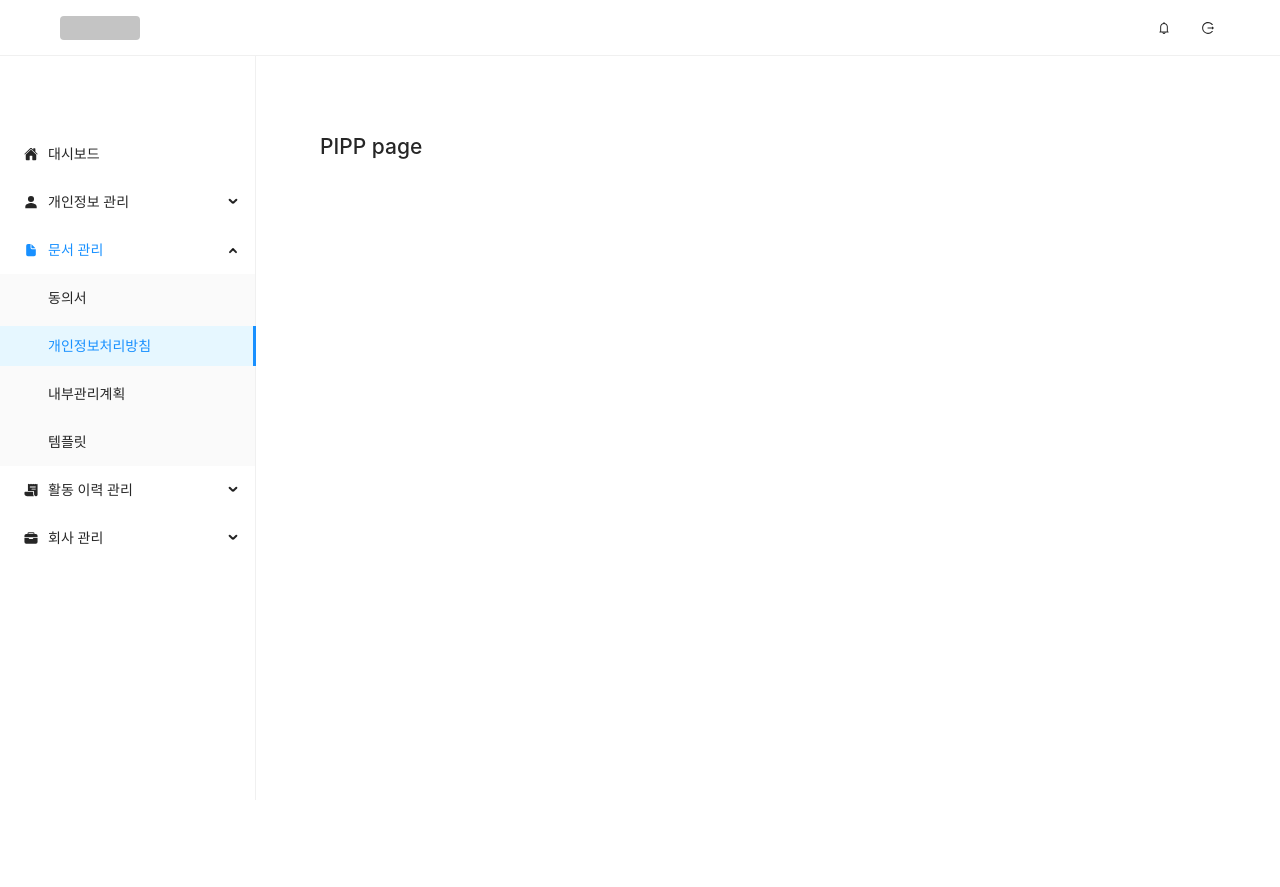
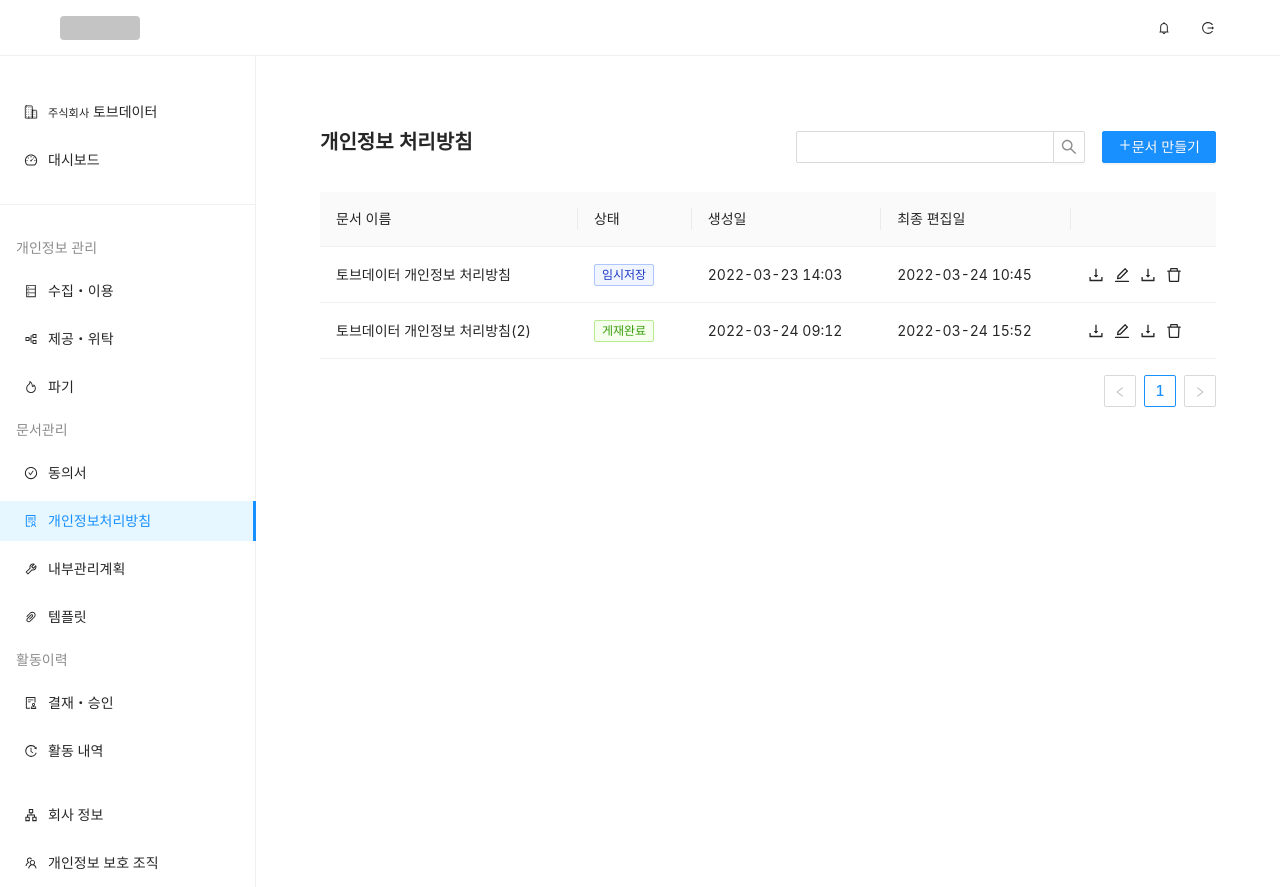
Before and after one commit to tovdata/dpot-front, a Next.js app: page /doc/pipp in a window 1280 px wide. Before the commit the page ends 800 px from the top, so only its background shows below. Built offline with nearby package versions, Linux system fonts and the light colour scheme.

Commit message:
2022.04.04. - Modify UI for side menu - Modify a multi select box (compare a target options) - Add a searchable table component

```diff
--- /dev/null
+++ b/components/PIPPTable.tsx
@@ -0,0 +1,15 @@
+// Component
+import { SearchableTable } from './common/Table';
+// Data
+import { personalInfoProcessingPolicyTableHeader } from '../models/data';
+// Data (temporary)
+import { personalInfoProcessingPolicy } from '../models/temporary';
+
+// Component (personal information processing policy)
+export const PersonalInfoProcessingPolicy = (): JSX.Element => {
+  return (<SearchableTable dataSource={personalInfoProcessingPolicy} headers={personalInfoProcessingPolicyTableHeader} title='개인정보 처리방침' />);
+}
+// Component (create a pipp)
+export const CreatePIPP = (): JSX.Element => {
+  return (<></>);
+}
--- a/components/PITable.tsx
+++ b/components/PITable.tsx
@@ -1,5 +1,5 @@
 // Component
-import { EditableTable } from '../components/common/Table';
+import { EditableTable } from './common/Table';
 // Data
 import { personalInfoTableHeader, falseNameInfoTableHeader } from '../models/data';
 import { personalInfo, falseNameInfo } from '../models/temporary';
--- a/components/common/Input.tsx
+++ b/components/common/Input.tsx
@@ -7,6 +7,10 @@ interface EditableInputProps {
   content: string;
   onChange: (e: any) => void;
 }
+interface SearchableInputProps {
+  content: string;
+  onSearch: (value: string, e: any) => void;
+}
 
 // Component (editable input)
 export const EditableInput = ({ content, onChange }: EditableInputProps): JSX.Element => {
@@ -15,5 +19,18 @@ export const EditableInput = ({ content, onChange }: EditableInputProps): JSX.El
   // Create an event handler (onChange)
   const onNewChange = (e: any): void => { setValue(e.target.value); onChange(e.target.value) }
   // Return an element
-  return (<Input onChange={onNewChange} type='text' value={content} style={{ width: '100%' }} />);
+  return (<Input onChange={onNewChange} type='text' value={value} style={{ width: '100%' }} />);
 }
+// Component (searchable input)
+export const SearchableInput = ({ content, onSearch }: SearchableInputProps): JSX.Element => {
+  // Set a local state
+  const [value, setValue] = useState<string>(content);
+  // Create an event handler (onChange)
+  const onChange = (e: any): void => setValue(e.target.value);
+  // Return an elemtn
+  return (
+    <Input.Group>
+      <Input.Search allowClear onChange={onChange} onSearch={onSearch} style={{ width: '100%' }} value={value} />
+    </Input.Group>
+  )
+}
--- a/components/common/Select.tsx
+++ b/components/common/Select.tsx
@@ -4,6 +4,7 @@ import { Select } from 'antd';
 
 /** Interface (Props) */
 interface EditableSelectProps {
+  compareOptions?: string[];
   defaultOptions: string[];
   totalOptions: string[];
 }
@@ -30,11 +31,11 @@ export const EditableSelectSingle = ({ defaultOptions, onChange, totalOptions }:
   return (<Select onChange={onSelect} options={options} showSearch style={{ width: '100%' }} value={selected} />);
 };
 // Component (editable select)
-export const EditableSelectMulti = ({ defaultOptions, onChange, totalOptions }: EditableSelectMultiProps): JSX.Element => {
+export const EditableSelectMulti = ({ compareOptions, defaultOptions, onChange, totalOptions }: EditableSelectMultiProps): JSX.Element => {
   // Set a local state
   const [selected, setSelected] = useState<string[]>(defaultOptions);
   // Set the select options
-  const options: SelectOption[] = totalOptions.filter((item: string): boolean => !selected.includes(item)).map((item: string): SelectOption => { return { value: item } });
+  const options: SelectOption[] = totalOptions.filter((item: string): boolean => compareOptions ? !compareOptions.includes(item) : true).filter((item: string): boolean => !selected.includes(item)).map((item: string): SelectOption => { return { value: item } });
   // Create an event handler (onChange)
   const onSelect = (items: string[]): void => { setSelected(items); onChange(items) }
   // Return an element
--- a/components/common/SideMenu.tsx
+++ b/components/common/SideMenu.tsx
@@ -1,9 +1,11 @@
 import { useState } from 'react';
 import { useRouter } from 'next/router';
 // Component
-import { Menu } from 'antd';
+import { Divider, Menu } from 'antd';
 // Icon
-import { IoBriefcase, IoDocument, IoHome, IoPersonSharp, IoReceipt } from 'react-icons/io5';
+import { IoBusinessOutline } from 'react-icons/io5';
+import { AiOutlineAudit, AiOutlineCheckCircle, AiOutlineDatabase, AiOutlineDashboard, AiOutlineFire, AiOutlineHistory, AiOutlinePaperClip, AiOutlinePartition, AiOutlineSolution, AiOutlineTool } from 'react-icons/ai';
+import { AiOutlineApartment, AiOutlineTeam } from 'react-icons/ai';
 // Link
 import Link from 'next/link';
 
@@ -30,49 +32,51 @@ const SideMenu = (): JSX.Element => {
 
   // Return an element
   return (
-    <Menu defaultOpenKeys={submenu} defaultSelectedKeys={[path]} mode='inline' openKeys={openKeys} onOpenChange={onChange} onClick={onClick} style={{ cursor: 'pointer', paddingTop: 74, userSelect: 'none', width: 256 }}>
-      <Menu.Item icon={<IoHome />} key='/'><Link href='/'>대시보드</Link></Menu.Item>
-      <Menu.SubMenu icon={<IoPersonSharp />} key='pim' title='개인정보 관리'>
-        <Menu.Item key='/pim/cu'>
+    <Menu defaultSelectedKeys={[path]} mode='inline' onClick={onClick} style={{ cursor: 'pointer', paddingTop: 32, userSelect: 'none', width: 256 }}>
+      <Menu.Item icon={<IoBusinessOutline />}><small>주식회사</small> 토브데이터</Menu.Item>
+      <Menu.Item icon={<AiOutlineDashboard />} key='/'><Link href='/'>대시보드</Link></Menu.Item>
+      <Divider />
+      <Menu.ItemGroup title='개인정보 관리'>
+        <Menu.Item key='/pim/cu' icon={<AiOutlineDatabase />}>
           <Link href='/pim/cu'>수집・이용</Link>
         </Menu.Item>
-        <Menu.Item key='/pim/pc'>
+        <Menu.Item key='/pim/pc' icon={<AiOutlinePartition />}>
           <Link href='/pim/pc'>제공・위탁</Link>
         </Menu.Item>
-        <Menu.Item key='/pim/dest'>
+        <Menu.Item key='/pim/dest' icon={<AiOutlineFire />}>
           <Link href='/pim/dest'>파기</Link>
         </Menu.Item>
-      </Menu.SubMenu>
-      <Menu.SubMenu icon={<IoDocument />} key='doc' title='문서 관리'>
-        <Menu.Item key='/doc/consent'>
+      </Menu.ItemGroup>
+      <Menu.ItemGroup title='문서관리'>
+        <Menu.Item key='/doc/consent' icon={<AiOutlineCheckCircle />}>
           <Link href='/doc/consent'>동의서</Link>
         </Menu.Item>
-        <Menu.Item key='/doc/pipp'>
+        <Menu.Item key='/doc/pipp' icon={<AiOutlineSolution />}>
           <Link href='/doc/pipp'>개인정보처리방침</Link>
         </Menu.Item>
-        <Menu.Item key='/doc/imp'>
+        <Menu.Item key='/doc/imp' icon={<AiOutlineTool />}>
           <Link href='/doc/imp'>내부관리계획</Link>
         </Menu.Item>
-        <Menu.Item key='/doc/template'>
+        <Menu.Item key='/doc/template' icon={<AiOutlinePaperClip />}>
           <Link href='/doc/template'>템플릿</Link>
         </Menu.Item>
-      </Menu.SubMenu>
-      <Menu.SubMenu icon={<IoReceipt />} key='log' title='활동 이력 관리'>
-        <Menu.Item key='/log/sa'>
+      </Menu.ItemGroup>
+      <Menu.ItemGroup title='활동이력'>
+        <Menu.Item key='/log/sa' icon={<AiOutlineAudit />}>
           <Link href='/log/sa'>결재・승인</Link>
         </Menu.Item>
-        <Menu.Item key='/log/history'>
+        <Menu.Item key='/log/history' icon={<AiOutlineHistory />}>
           <Link href='/log/history'>활동 내역</Link>
         </Menu.Item>
-      </Menu.SubMenu>
-      <Menu.SubMenu icon={<IoBriefcase />} key='company' title='회사 관리'>
-        <Menu.Item key='/company/info'>
+      </Menu.ItemGroup>
+      <Menu.ItemGroup title=''>
+        <Menu.Item key='/company/info' icon={<AiOutlineApartment />}>
           <Link href='/company/info'>회사 정보</Link>
         </Menu.Item>
-        <Menu.Item key='/company/org'>
+        <Menu.Item key='/company/org' icon={<AiOutlineTeam />}>
           <Link href='/company/org'>개인정보 보호 조직</Link>
         </Menu.Item>
-      </Menu.SubMenu>
+      </Menu.ItemGroup>
     </Menu>
   )
 }
--- a/components/common/Table.tsx
+++ b/components/common/Table.tsx
@@ -2,13 +2,13 @@ import { useState } from 'react';
 import { useRecoilState } from 'recoil';
 import styled, { css } from 'styled-components';
 // Component
-import { Button, Popover, TableColumnProps, Table, Tag, Tooltip, Checkbox, Popconfirm, Form, Input } from 'antd';
-import { EditableInput } from './Input';
+import { Button, Popover, TableColumnProps, Table, Tag, Tooltip, Checkbox, Popconfirm, Form } from 'antd';
+import { EditableInput, SearchableInput } from './Input';
 import { EditableSelectMulti, EditableSelectSingle } from './Select';
 // Font
 import { FS_HXXS, LH_HXXS } from '../../static/font';
 // Icon
-import { AiOutlineDelete, AiOutlineEdit, AiOutlineQuestionCircle, AiOutlineSave } from 'react-icons/ai';
+import { AiOutlineDelete, AiOutlineDownload, AiOutlineEdit, AiOutlinePlus, AiOutlineQuestionCircle, AiOutlineSave } from 'react-icons/ai';
 // State
 import { updateEditLogSelector } from '../../models/state';
 // Temporary
@@ -16,6 +16,7 @@ import { processingItems } from '../../models/temporary';
 // Type
 import { TableHeaderData, TableHeadersData, TableProcessItemData } from '../../models/type';
 import { CustomizeComponent } from 'rc-table/lib/interface';
+import { ColumnsType } from 'antd/lib/table';
 
 // Styled element (OuterTable)
 const OuterTable = styled(Table)`
@@ -147,7 +148,6 @@ export const BasicTable = ({ dataSource, headers, title }: TableProps): JSX.Elem
     <StyledTableForm>
       <StyledTableFormHeader>
         <StyledTableTitle>{title}</StyledTableTitle>
-        <StyledTableTool></StyledTableTool>
       </StyledTableFormHeader>
       <Table columns={columns} dataSource={dataSource} />
     </StyledTableForm>
@@ -298,13 +298,34 @@ const BaseEditableTable = ({ dataSource, expandKey, headers, innerHeaders, title
     </StyledTableForm>
   );
 }
+// Component (Searchable table)
+export const SearchableTable = ({ dataSource, headers, title }: TableProps): JSX.Element => {
+  // Set a data source
+  const editedDataSource: any[] = setDataSource(dataSource);
+  // Set a columns
+  const columns: any[] = createSearchableTableColumnProps(headers);
+
+  // Return an element
+  return (
+    <StyledTableForm>
+      <StyledTableFormHeader>
+        <StyledTableTitle>{title}</StyledTableTitle>
+        <StyledTableTool>
+          <SearchableInput content='' onSearch={() => {}} />
+          <Button type='primary'><AiOutlinePlus /> 문서 만들기</Button>
+        </StyledTableTool>
+      </StyledTableFormHeader>
+      <Table columns={columns} dataSource={editedDataSource} />
+    </StyledTableForm>
+  )
+}
 // [Internal] Component (Table header)
 const TableHeader = ({ description, name }: TableHeaderProps): JSX.Element => {
   return (
     <StyledTableHeader>
       <>{name}</>
       {description ? (
-        <Popover content={description} trigger='click'>
+        <Popover content={description} trigger='hover'>
           <StyledTableHeaderQuestionItem>
             <AiOutlineQuestionCircle />
           </StyledTableHeaderQuestionItem>
@@ -331,6 +352,17 @@ const TableContentList = ({ items }: TableContentListProps): JSX.Element => {
 // [Internal] Component (cell for tags)
 const TableProcessItems = ({ items, tooltip }: TableProcessItemsProps): JSX.Element => {
   return (<>{items.map((item: TableProcessItemData, index: number): JSX.Element => (item.intrinsic ? <Tooltip key={index} title={tooltip}><Tag color='geekblue'>{item.name}</Tag></Tooltip> : <Tag color='default' key={index}>{item.name}</Tag>))}</>);
+}
+// [Internal] Component (cell for tools)
+const TableToolCell = (): JSX.Element => {
+  return (
+    <StyledTableEditCell>
+      <AiOutlineDownload />
+      <AiOutlineEdit />
+      <AiOutlineDownload />
+      <AiOutlineDelete />
+    </StyledTableEditCell>
+  );
 }
 
 /**
@@ -387,14 +419,22 @@ const createEditableTableColumns = (editRow: boolean, editTable: boolean, header
     } else if (header.display === 'item') {
       column.render = (items: TableProcessItemData[], record: any): JSX.Element => {
         if (editRow && row.uuid === record.uuid) {
+          // Set a compare the items
+          let compareItems: TableProcessItemData[] = [];
+          if (key === 'essentialItems') {
+            compareItems = row['selectionItems'];
+          } else if (key === 'selectionItems') {
+            compareItems = row['essentialItems'];
+          }
+          // Set a render for select box
           if (header.required) {
             return (
               <Form.Item name={key} rules={[{ required: true }]}>
-                <EditableSelectMulti defaultOptions={row[key].map((item: TableProcessItemData): string => item.name)} onChange={(items: string[]): void => onChangeRow(key, header.display, items)} totalOptions={['이름', '아이디', '비밀번호', '이메일주소', '실주소', 'aa', 'bb']} />
+                <EditableSelectMulti compareOptions={compareItems.map((item: TableProcessItemData): string => item.name)} defaultOptions={row[key].map((item: TableProcessItemData): string => item.name)} onChange={(items: string[]): void => onChangeRow(key, header.display, items)} totalOptions={['이름', '아이디', '비밀번호', '이메일주소', '실주소', '휴대전화번호', '생년월일', 'aa', 'bb']} />
               </Form.Item>
             );
           } else {
-            return (<EditableSelectMulti defaultOptions={row[key].map((item: TableProcessItemData): string => item.name)} onChange={(items: string[]): void => onChangeRow(key, header.display, items)} totalOptions={['이름', '아이디', '비밀번호', '이메일주소', '실주소', 'aa', 'bb']} />);
+            return (<EditableSelectMulti compareOptions={compareItems.map((item: TableProcessItemData): string => item.name)} defaultOptions={row[key].map((item: TableProcessItemData): string => item.name)} onChange={(items: string[]): void => onChangeRow(key, header.display, items)} totalOptions={['이름', '아이디', '비밀번호', '이메일주소', '실주소', '휴대전화번호', '생년월일', 'aa', 'bb']} />);
           }
         } else {
           return (<TableProcessItems items={items} tooltip='고유식별정보' />);
@@ -459,6 +499,40 @@ const createEditableTableColumns = (editRow: boolean, editTable: boolean, header
   // Return
   return columns;
 }
+const createSearchableTableColumnProps = (headers: any): any[] => {
+  const columns: any[] = Object.keys(headers).map((key: string): TableColumnProps<any> => {
+    // Extract a this header info
+    const header: TableHeaderData = headers[key];
+    // Set a column
+    const column: TableColumnProps<any> = createTableColumnProps(key, header.name, header.description);
+    // Set a render for column
+    if (header.display === 'tag') {
+      column.render = (item: string): JSX.Element => {
+        // Set a tag color and content
+        let content: string = '';
+        let color: string = 'geekblue';
+        switch (item) {
+          case 'complete':
+            content = '게재완료';
+            color = 'green';
+            break;
+          default:
+            content = '임시저장'
+            color = 'geekblue';
+            break;
+        }
+        // Return
+        return <Tag color={color}>{content}</Tag>
+      }
+    }
+    // Return
+    return column;
+  });
+  // Add a tools columns
+  columns.push({ className: 'tools', dataIndex: 'tools', key: 'tools', title: '', render: (_: any, record: any) => (<TableToolCell />) });
+  // Return
+  return columns;
+}
 /**
  * [Internal function] Create a table column(= header) property
  * @param key unique key
--- a/models/data.ts
+++ b/models/data.ts
@@ -158,3 +158,25 @@ export const consignmentTableHeader: TableHeadersData = {
     required: true
   }
 }
+export const personalInfoProcessingPolicyTableHeader: TableHeadersData = {
+  name: {
+    display: "string",
+    name: "문서 이름",
+    required: true
+  },
+  status: {
+    display: "tag",
+    name: "상태",
+    required: true
+  },
+  createAt: {
+    display: "datetime",
+    name: "생성일",
+    required: true
+  },
+  latestAt: {
+    display: "datetime",
+    name: "최종 편집일",
+    required: true
+  }
+}
--- a/models/temporary.ts
+++ b/models/temporary.ts
@@ -214,3 +214,14 @@ export const consignmentPersonalInfo = [{
   charger: "전수지(3667)",
   isForeign: false
 }]
+export const personalInfoProcessingPolicy = [{
+  createAt: "2022-03-23 14:03",
+  latestAt: "2022-03-24 10:45",
+  name: "토브데이터 개인정보 처리방침",
+  status: "processing"
+}, {
+  createAt: "2022-03-24 09:12",
+  latestAt: "2022-03-24 15:52",
+  name: "토브데이터 개인정보 처리방침(2)",
+  status: "complete"
+}];
--- a/pages/doc/pipp.tsx
+++ b/pages/doc/pipp.tsx
@@ -1,8 +1,9 @@
+// Component
+import { PersonalInfoProcessingPolicy } from '../../components/PIPPTable';
+
 const Page = () => {
   return (
-    <div>
-      <h2>PIPP page</h2>
-    </div>
+    <PersonalInfoProcessingPolicy />
   )
 }
 
```
